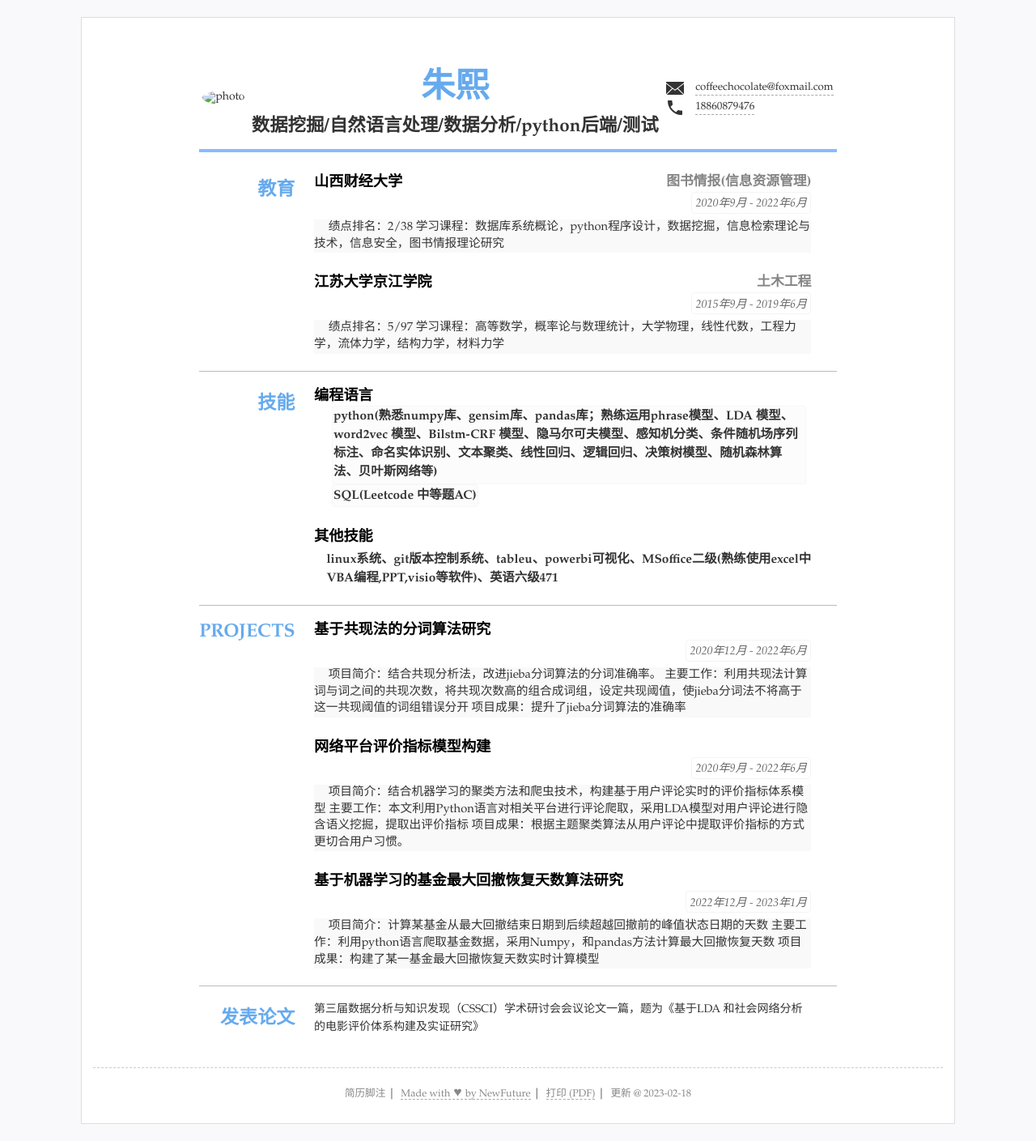
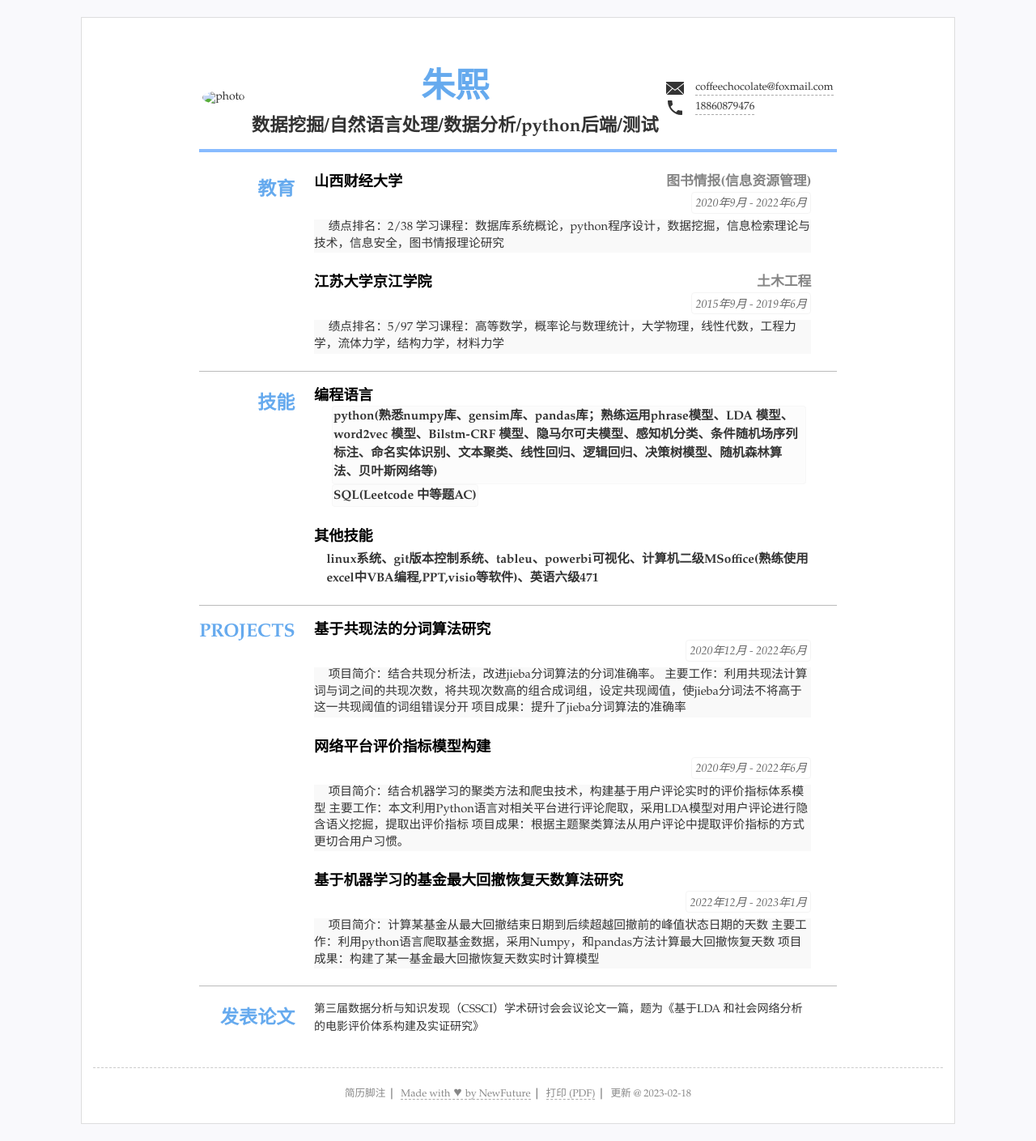
Before and after one commit to qiaokelishushu/CV, a Jekyll site: the page built from index.html, in a window 1280 px wide. Shown: the whole page at 81% size. Built offline with Jekyll 4.4.1, drawn with Linux system fonts in a browser that asks for light colours.

Commit message:
Update resume.yml

```diff
--- a/_data/resume.yml
+++ b/_data/resume.yml
@@ -48,7 +48,7 @@ main: #简历主要内容，
     - SQL(Leetcode 中等题AC)
 #     - 语言3
   - title: 其他技能
-    summary: linux系统、git版本控制系统、tableu、powerbi可视化、MSoffice二级(熟练使用excel中VBA编程,PPT,visio等软件)、英语六级471
+    summary: linux系统、git版本控制系统、tableu、powerbi可视化、计算机二级MSoffice(熟练使用excel中VBA编程,PPT,visio等软件)、英语六级471
 
 # - type: experience
 #   name: 经验
```
